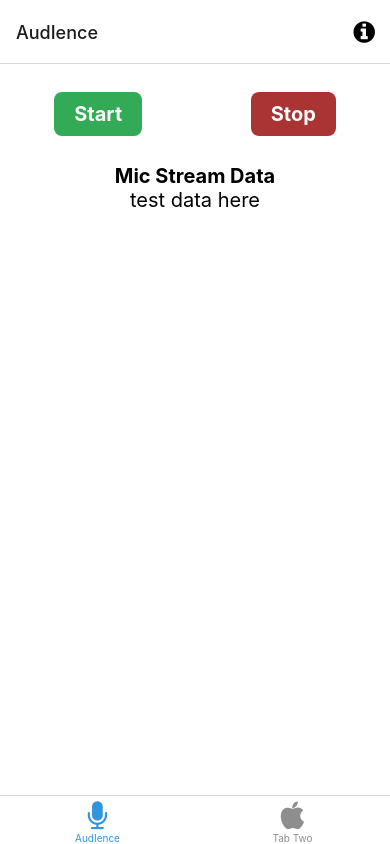
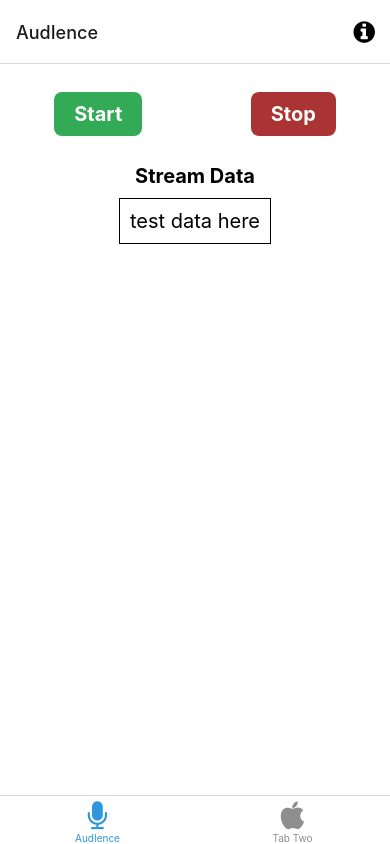
Before and after one commit to niembro64/audience, a React Native app: screen /TabOne in a window 390 px wide. Built offline with nearby package versions, Linux system fonts and the light colour scheme; what expo-linking would draw is missing.

Commit message:
border added

```diff
--- a/screens/TabOneScreen.tsx
+++ b/screens/TabOneScreen.tsx
@@ -240,13 +240,13 @@ export default function TabOneScreen({
           color="red"
         /> */}
       </View>
-      <Text style={styles.title}>Mic Stream Data</Text>
+      <Text style={styles.title}>Stream Data</Text>
       {/* <View
         style={styles.separator}
         lightColor="#eee"
         darkColor="rgba(255,255,255,0.1)"
       /> */}
-      <View>
+      <View style={styles.small_text_container}>
         <Text style={styles.small_text}>{chunkState}</Text>
       </View>
       {/* <EditScreenInfo path="/screens/TabOneScreen.tsx" /> */}
@@ -269,6 +269,12 @@ const styles = StyleSheet.create({
     marginVertical: 30,
     height: 1,
     width: "80%",
+  },
+  small_text_container: {
+    borderWidth: 1,
+    borderColor: "black",
+    padding: 10,
+    margin: 10,
   },
   small_text: {
     fontSize: 20,
```
